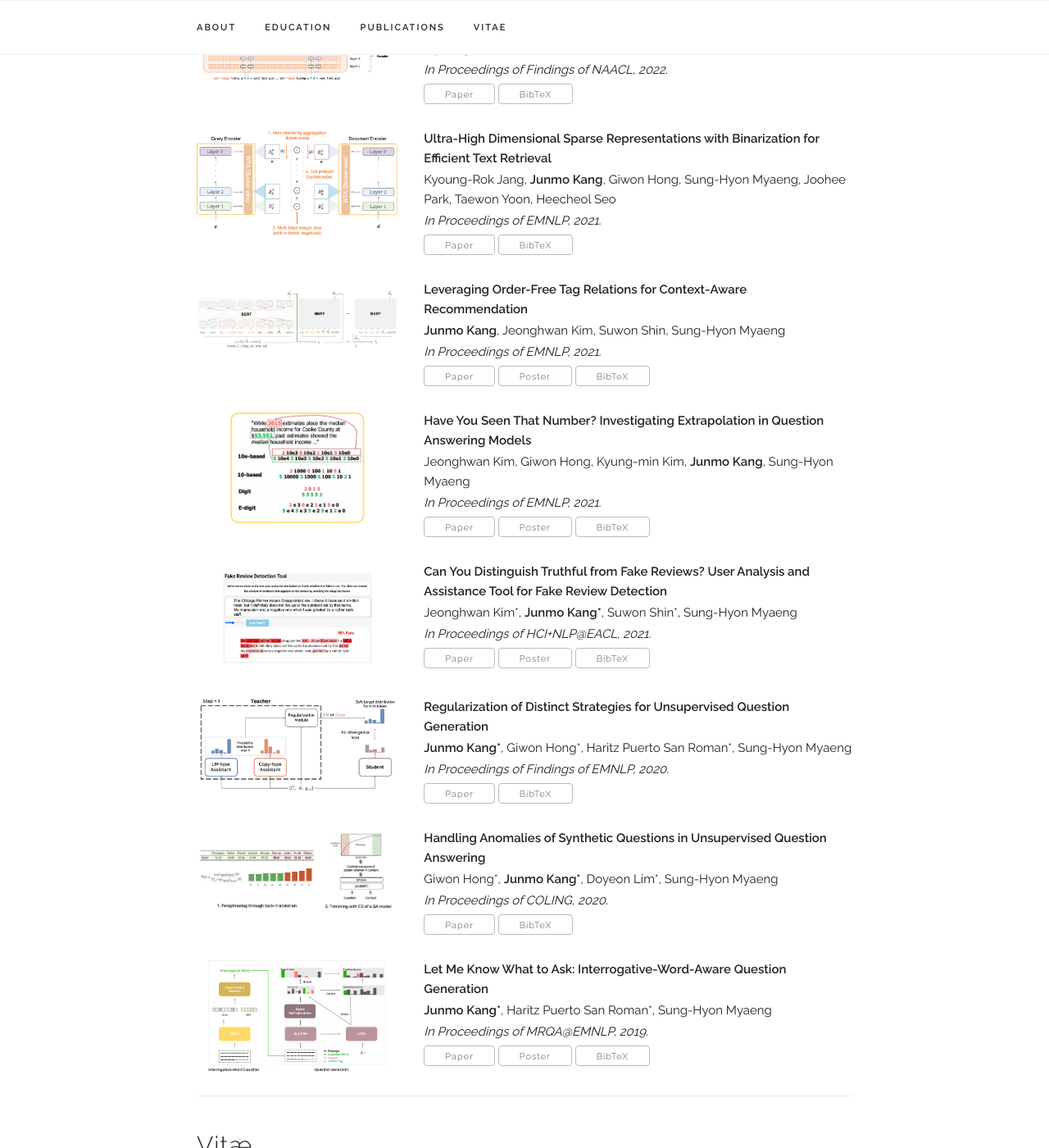
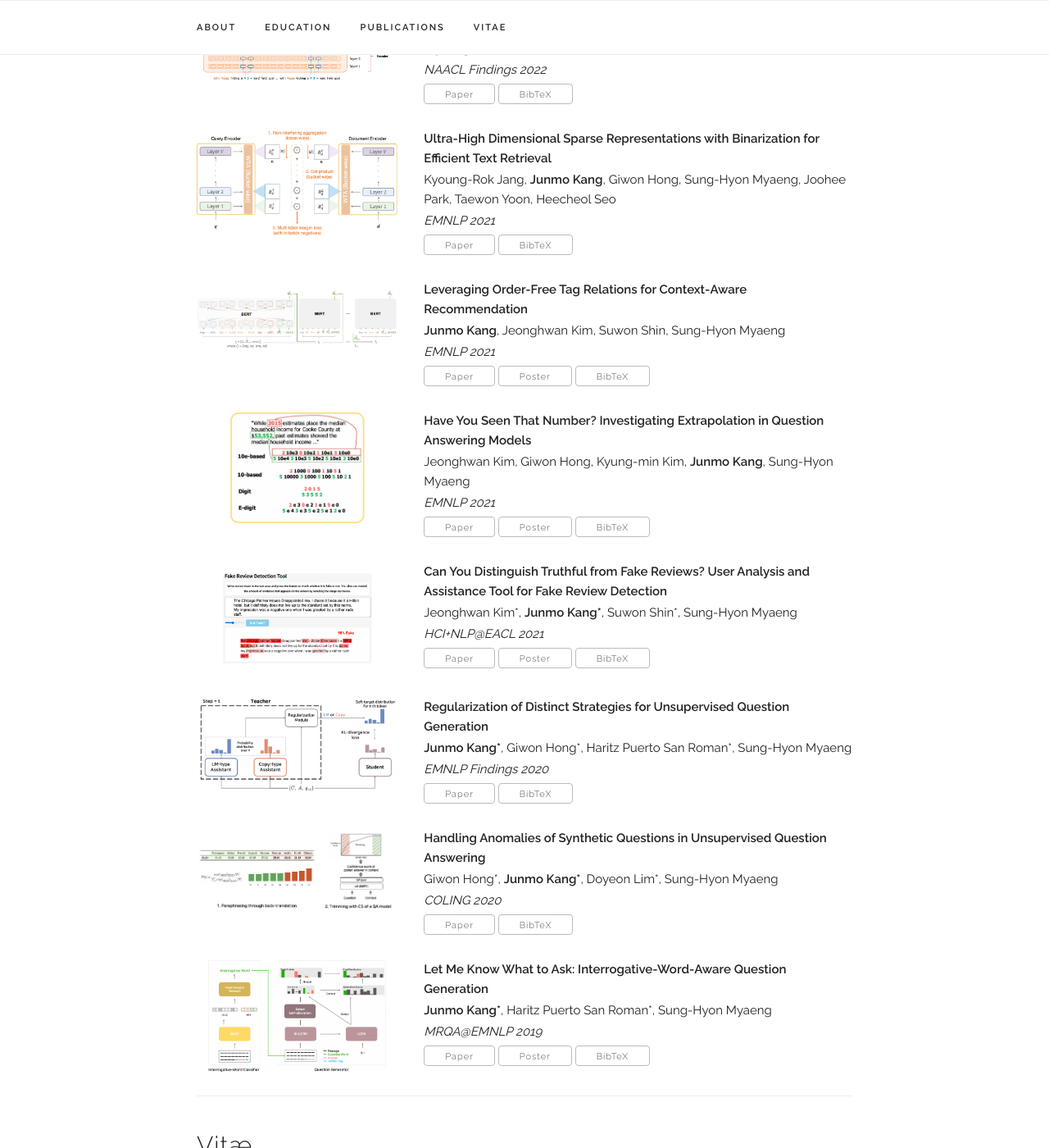
Before and after one commit to jm-kang/jm-kang.github.io, a Jekyll site: the page built from index.html, in a window 1280 px wide and 1400 px high, scrolled down 2865 px. Shown: the whole window at 82% size. Built offline with Jekyll 4.4.1, drawn with Linux system fonts in a browser that asks for light colours; some web fonts are replaced; some of the changed text lies outside the part shown.

Commit message:
no message

```diff
--- a/_data/publications.yaml
+++ b/_data/publications.yaml
@@ -26,7 +26,7 @@ papers:
   - title: "Distill or Annotate? Cost-Efficient Fine-Tuning of Compact Models"
     image: "/assets/publications/2023_dist_or_ann/strategies.png"
     authors: "<b>Junmo Kang</b>, Wei Xu, Alan Ritter"
-    venue: "In Proceedings of ACL, 2023."
+    venue: "ACL 2023"
     paper_pdf: "https://aclanthology.org/2023.acl-long.622/"
     poster: "/assets/publications/2023_dist_or_ann/poster.pdf"
     slides: "/assets/publications/2023_dist_or_ann/slide.pdf"
@@ -37,7 +37,7 @@ papers:
   - title: "Graph-Induced Transformers for Efficient Multi-Hop Question Answering"
     image: "/assets/publications/2022_git/GIT.png"
     authors: "Giwon Hong, Jeonghwan Kim, <b>Junmo Kang</b>, Sung-Hyon Myaeng"
-    venue: "In Proceedings of EMNLP, 2022."
+    venue: "EMNLP 2022"
     paper_pdf: "https://aclanthology.org/2022.emnlp-main.702/"
     bibtex: "/assets/publications/2022_git/bibtex.txt"
     selected: y
@@ -45,7 +45,7 @@ papers:
   - title: "Exploiting Numerical-Contextual Knowledge to Improve Numerical Reasoning in Question Answering"
     image: "/assets/publications/2022_exploiting_numerical-contextual/image.png"
     authors: "Jeonghwan Kim, <b>Junmo Kang</b>, Giwon Hong, Kyung-min Kim, Sung-Hyon Myaeng"
-    venue: "In Proceedings of Findings of NAACL, 2022."
+    venue: "NAACL Findings 2022"
     paper_pdf: "https://aclanthology.org/2022.findings-naacl.138.pdf"
     bibtex: "/assets/publications/2022_exploiting_numerical-contextual/bibtex.txt"
     selected: y
@@ -53,7 +53,7 @@ papers:
   - title: "Ultra-High Dimensional Sparse Representations with Binarization for Efficient Text Retrieval"
     image: "/assets/publications/2021_ultra_high_dimensional/image.png"
     authors: "Kyoung-Rok Jang, <b>Junmo Kang</b>, Giwon Hong, Sung-Hyon Myaeng, Joohee Park, Taewon Yoon, Heecheol Seo"
-    venue: "In Proceedings of EMNLP, 2021."
+    venue: "EMNLP 2021"
     paper_pdf: "https://aclanthology.org/2021.emnlp-main.78.pdf"
     bibtex: "/assets/publications/2021_ultra_high_dimensional/bibtex.txt"
     selected: y
@@ -61,7 +61,7 @@ papers:
   - title: "Leveraging Order-Free Tag Relations for Context-Aware Recommendation"
     image: "/assets/publications/2021_leveraging_order-free/image.png"
     authors: "<b>Junmo Kang</b>, Jeonghwan Kim, Suwon Shin, Sung-Hyon Myaeng"
-    venue: "In Proceedings of EMNLP, 2021."
+    venue: "EMNLP 2021"
     paper_pdf: "https://aclanthology.org/2021.emnlp-main.279.pdf"
     poster: "/assets/publications/2021_leveraging_order-free/SOG_poster.pdf"
     bibtex: "/assets/publications/2021_leveraging_order-free/bibtex.txt"
@@ -70,7 +70,7 @@ papers:
   - title: "Have You Seen That Number? Investigating Extrapolation in Question Answering Models"
     image: "/assets/publications/2021_have_you_seen/image.png"
     authors: "Jeonghwan Kim, Giwon Hong, Kyung-min Kim, <b>Junmo Kang</b>, Sung-Hyon Myaeng"
-    venue: "In Proceedings of EMNLP, 2021."
+    venue: "EMNLP 2021"
     paper_pdf: "https://aclanthology.org/2021.emnlp-main.563.pdf"
     poster: "/assets/publications/2021_have_you_seen/haveyouseennum_emnlp2021_poster.pdf"
     bibtex: "/assets/publications/2021_have_you_seen/bibtex.txt"
@@ -79,7 +79,7 @@ papers:
   - title: "Can You Distinguish Truthful from Fake Reviews? User Analysis and Assistance Tool for Fake Review Detection"
     image: "/assets/publications/2021_can_you_distinguish/image.png"
     authors: "Jeonghwan Kim*, <b>Junmo Kang*</b>, Suwon Shin*, Sung-Hyon Myaeng"
-    venue: "In Proceedings of HCI+NLP@EACL, 2021."
+    venue: "HCI+NLP@EACL 2021"
     paper_pdf: "https://aclanthology.org/2021.hcinlp-1.9.pdf"
     poster: "/assets/publications/2021_can_you_distinguish/eacl_poster.pdf"
     bibtex: "/assets/publications/2021_can_you_distinguish/bibtex.txt"
@@ -88,14 +88,14 @@ papers:
   - title: "Maximizing Efficiency of Language Model Pre-training for Learning Representation"
     image: "/assets/publications/2020_maximizing_efficiency/image.png"
     authors: "<b>Junmo Kang*</b>, Suwon Shin*, Jeonghwan Kim*, Jaeyoung Jo*, Sung-Hyon Myaeng"
-    venue: "arXiv, 2020."
+    venue: "arXiv 2020"
     paper_pdf: "https://arxiv.org/pdf/2110.06620.pdf"
     selected: n
 
   - title: "Regularization of Distinct Strategies for Unsupervised Question Generation"
     image: "/assets/publications/2020_regularization/image.png"
     authors: "<b>Junmo Kang*</b>, Giwon Hong*, Haritz Puerto San Roman*, Sung-Hyon Myaeng"
-    venue: "In Proceedings of Findings of EMNLP, 2020."
+    venue: "EMNLP Findings 2020"
     paper_pdf: "https://www.aclweb.org/anthology/2020.findings-emnlp.293.pdf"
     bibtex: "/assets/publications/2020_regularization/bibtex.txt"
     selected: y
@@ -103,7 +103,7 @@ papers:
   - title: "Handling Anomalies of Synthetic Questions in Unsupervised Question Answering"
     image: "/assets/publications/2020_handling_anomalies/image.png"
     authors: "Giwon Hong*, <b>Junmo Kang*</b>, Doyeon Lim*, Sung-Hyon Myaeng"
-    venue: "In Proceedings of COLING, 2020."
+    venue: "COLING 2020"
     paper_pdf: "https://www.aclweb.org/anthology/2020.coling-main.306.pdf"
     bibtex: "/assets/publications/2020_handling_anomalies/bibtex.txt"
     selected: y
@@ -111,7 +111,7 @@ papers:
   - title: "Let Me Know What to Ask: Interrogative-Word-Aware Question Generation"
     image: "/assets/publications/2019_let_me_know/image.png"
     authors: "<b>Junmo Kang*</b>, Haritz Puerto San Roman*, Sung-Hyon Myaeng"
-    venue: "In Proceedings of MRQA@EMNLP, 2019."
+    venue: "MRQA@EMNLP 2019"
     paper_pdf: "https://www.aclweb.org/anthology/D19-5822.pdf"
     poster: "/assets/publications/2019_let_me_know/poster.pdf"
     bibtex: "/assets/publications/2019_let_me_know/bibtex.txt"
```
